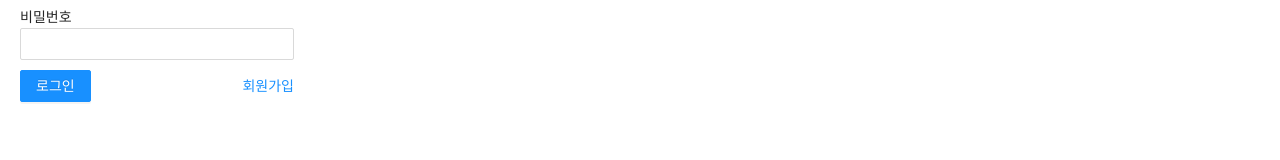
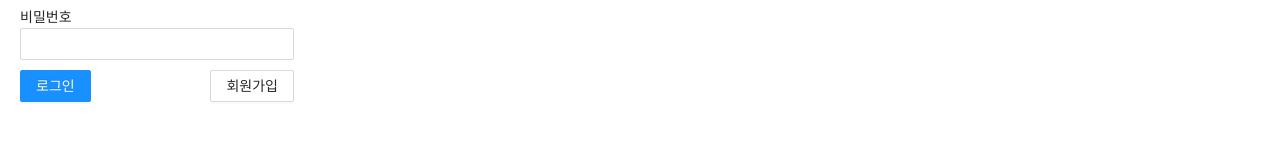
Before and after one commit to HyeonGyu-Shin/react-nodebird, a Next.js app in the folder front/: page / in a window 1280 px wide. Shown: the part 124-284 px from the top of the page. Built offline with nearby package versions, Linux system fonts and the light colour scheme.

Commit message:
🩹 Add missing Button component

```diff
--- a/front/components/login/LoginForm.js
+++ b/front/components/login/LoginForm.js
@@ -43,7 +43,9 @@ const LoginForm = () => {
           로그인
         </Button>
         <Link href="/signup">
-          <a>회원가입</a>
+          <a>
+            <Button>회원가입</Button>
+          </a>
         </Link>
       </div>
     </Form>
```
